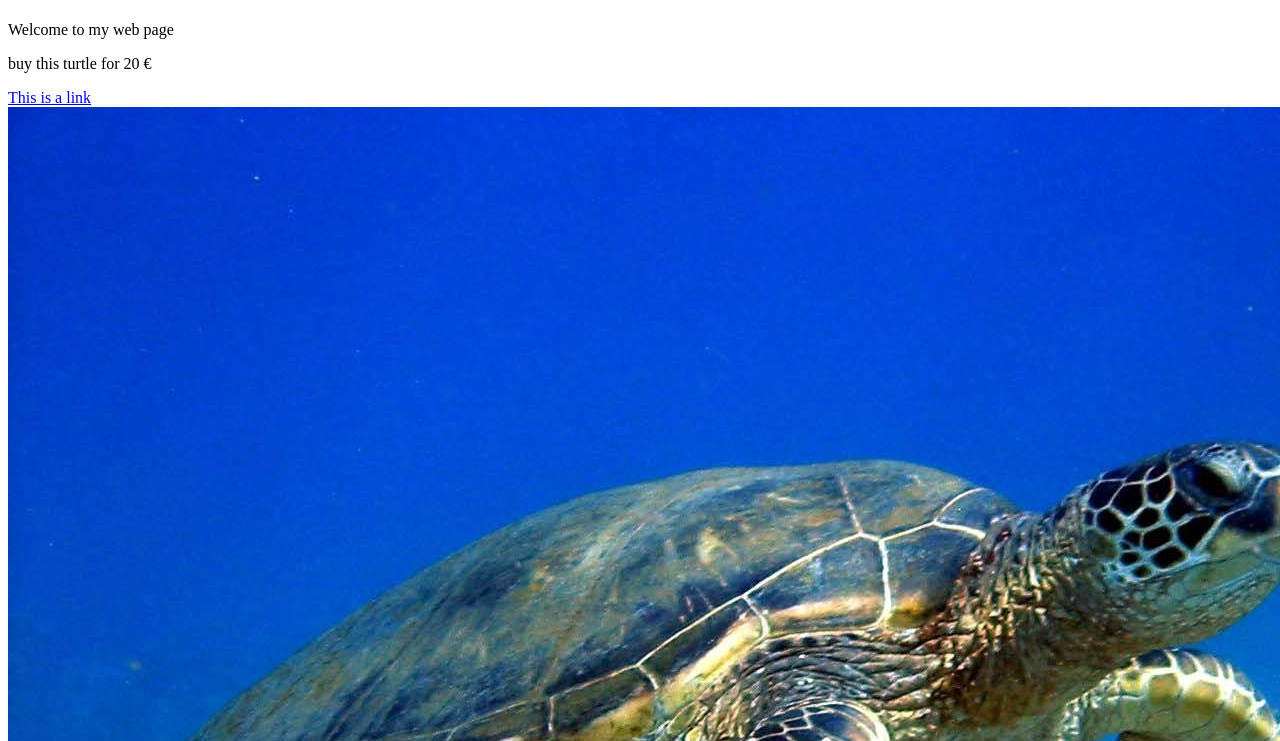
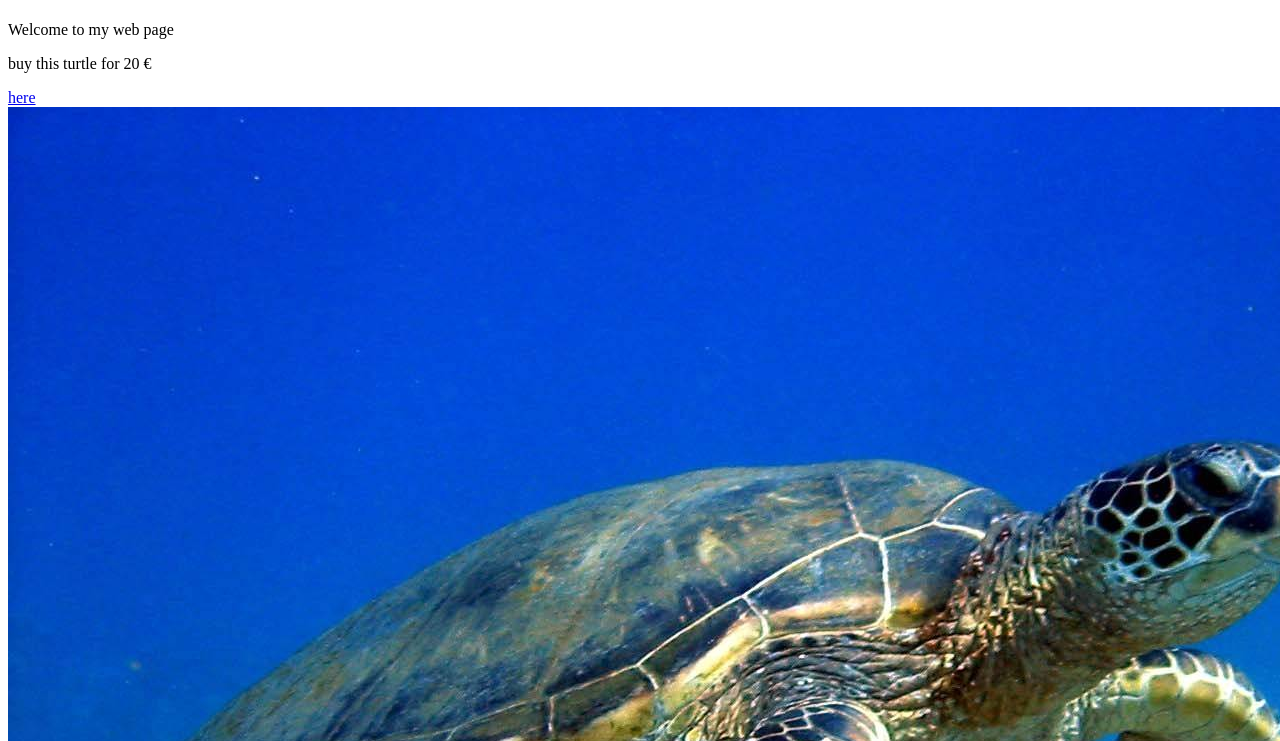
Before and after one commit to Brandon2048/test, a plain HTML site: page index.html in a window 1280 px wide. Shown: the part 59-800 px from the top of the page. Drawn offline with Linux system fonts and the light colour scheme.

Commit message:
Update index.html

```diff
--- a/index.html
+++ b/index.html
@@ -7,7 +7,7 @@
     <h1> Hello World! </h1> <!-- main heading. larger numbers like h2 are for sub headings -->
     <p> Welcome to my web page </p> <!-- p tag for paragpraph text -->
     <p> buy this turtle for 20 &euro; </p>
-    <a href="https://gifts.worldwildlife.org/gift-center/gifts/Species-Adoptions/Sea-Turtle.aspx?sc=AWY1800OQ18687A01692RX&gclid=EAIaIQobChMI5-Gh__mW5AIVeh-tBh3tHg7aEAQYASABEgITEvD_BwE">This is a link</a>
+    <a href="https://gifts.worldwildlife.org/gift-center/gifts/Species-Adoptions/Sea-Turtle.aspx?sc=AWY1800OQ18687A01692RX&gclid=EAIaIQobChMI5-Gh__mW5AIVeh-tBh3tHg7aEAQYASABEgITEvD_BwE">here</a>
     <img src = "turtle.jpg" alt = "turtle"> <!-- src and alt are attributes. alt will be read to users with impaired vision -->
   </body>
 </html> <!-- closing HTML tag -->
```
